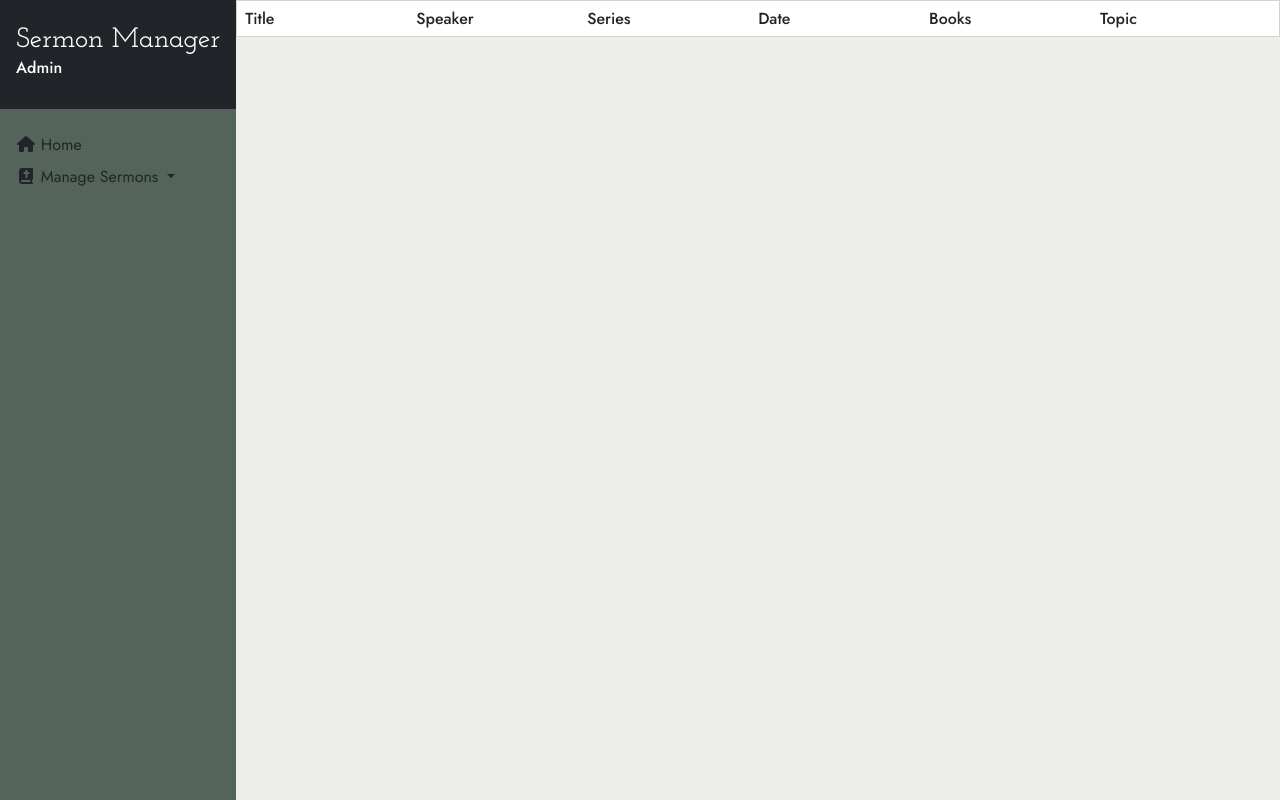
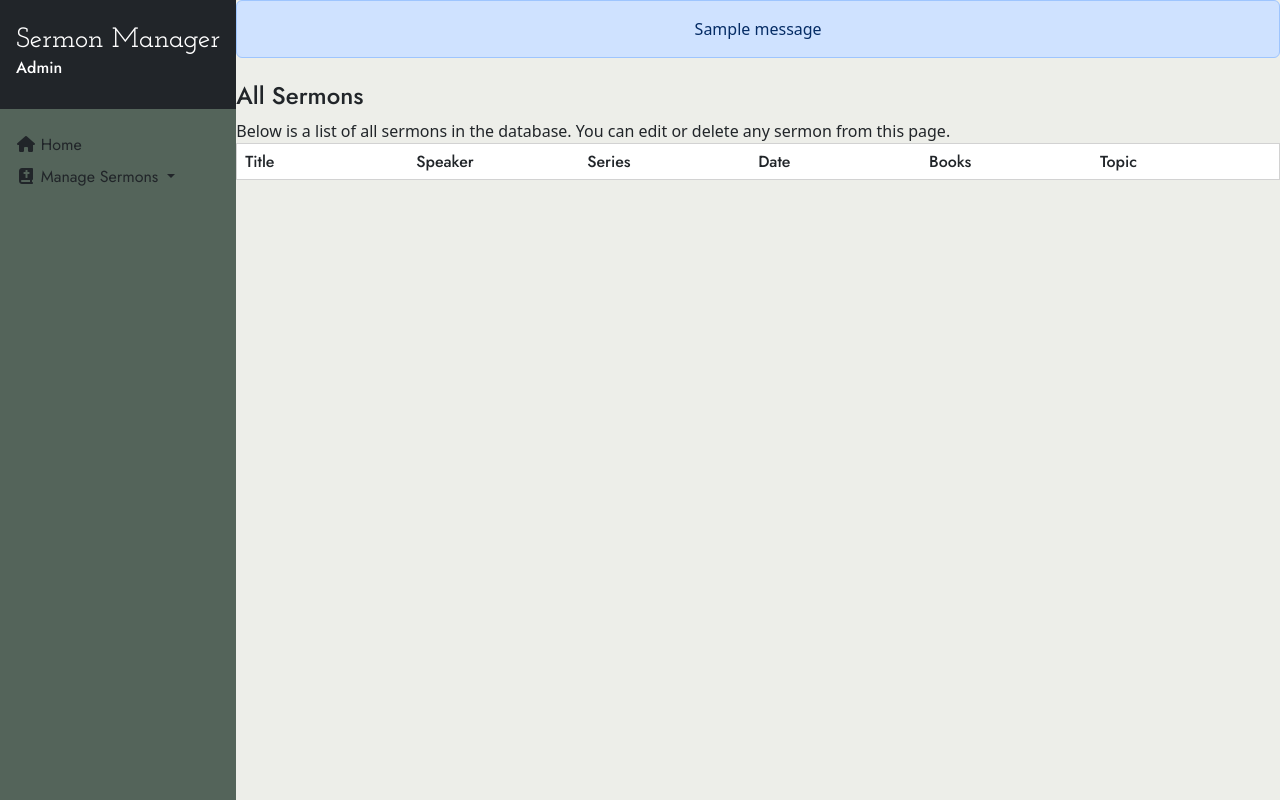
Before and after one commit to cqyao/SermonManager, a Flask app: page /all-sermon in a window 1280 px wide. Run offline with Flask 3, Linux system fonts and the light colour scheme; one stand-in notice (Sample message) is shown; data that the repository does not hold is empty.

Commit message:
Speed optimization phase 1: -- edit_sermon and delete_sermon: ---- both pages redirect to all-sermon page instead of admin when submitting. ---- confirmation message is flashed after sermon deletion success.
-- delete button on all-sermon page
---- delete button fixed.

```diff
--- a/app.py
+++ b/app.py
@@ -20,7 +20,6 @@ import git
 
 #LOAD ENVIRONMENT VARIABLES FROM .ENV FILE
 load_dotenv()
-
 #CREATE FLASK APP
 app = Flask(__name__)
 app.secret_key = os.environ.get("SECRET_KEY")
@@ -311,14 +310,15 @@ def add_sermon():
         "series_id": int(series_id) if series_id else None
     }).execute()
     cache.delete_memoized(get_all_sermons_with_series)  # Clear cache to ensure new sermon appears
-    return redirect(url_for("admin"))
+    return redirect(url_for("all_sermon"))
 
 # Delete sermon
 @app.route("/admin/delete-sermon/<int:sermon_id>", methods=["POST"])
 def delete_sermon(sermon_id):
     supabase.table("sermons").delete().eq("id", sermon_id).execute()
+    flash("Sermon deleted successfully.")
     cache.delete_memoized(get_all_sermons_with_series)  # Clear cache to ensure deleted sermon is removed
-    return redirect(url_for("admin"))
+    return redirect(url_for("all_sermon"))
 
 @app.route("/admin/edit-sermon/<int:sermon_id>", methods=["POST"])
 def edit_sermon(sermon_id):
--- a/templates/all-sermon.html
+++ b/templates/all-sermon.html
@@ -2,6 +2,11 @@
 
 {% block admin_content %}
 <div class="bg-secondary col p-xxl-5">
+  {% for message in get_flashed_messages() %}
+    <div class="alert alert-primary text-center mb-4" role="alert">{{ message }}</div>
+  {% endfor %}
+  <h4 class="alert-heading">All Sermons</h4>
+  <p class="mb-0">Below is a list of all sermons in the database. You can edit or delete any sermon from this page.</p>
   <div class="d-flex flex-row card p-2 rounded-0">
     <div class="col-2">
       <h6 class="mb-0">Title</h6>
@@ -49,7 +54,11 @@
       <span>|</span>
       <a href="/sermon/{{ sermon.id }}"><small class="">View</small></a>
       <span>|</span>
-      <a href="#"><small class="text-danger">Delete</small></a>
+      <form class="d-inline" method="POST" action="{{ url_for('delete_sermon', sermon_id=sermon.id) }}">
+        <button class="btn btn-link p-0 text-danger align-baseline text-decoration-none" type="submit">
+          <small>Delete</small>
+        </button>
+      </form>
       <span>|</span>
 
     </div>
```
